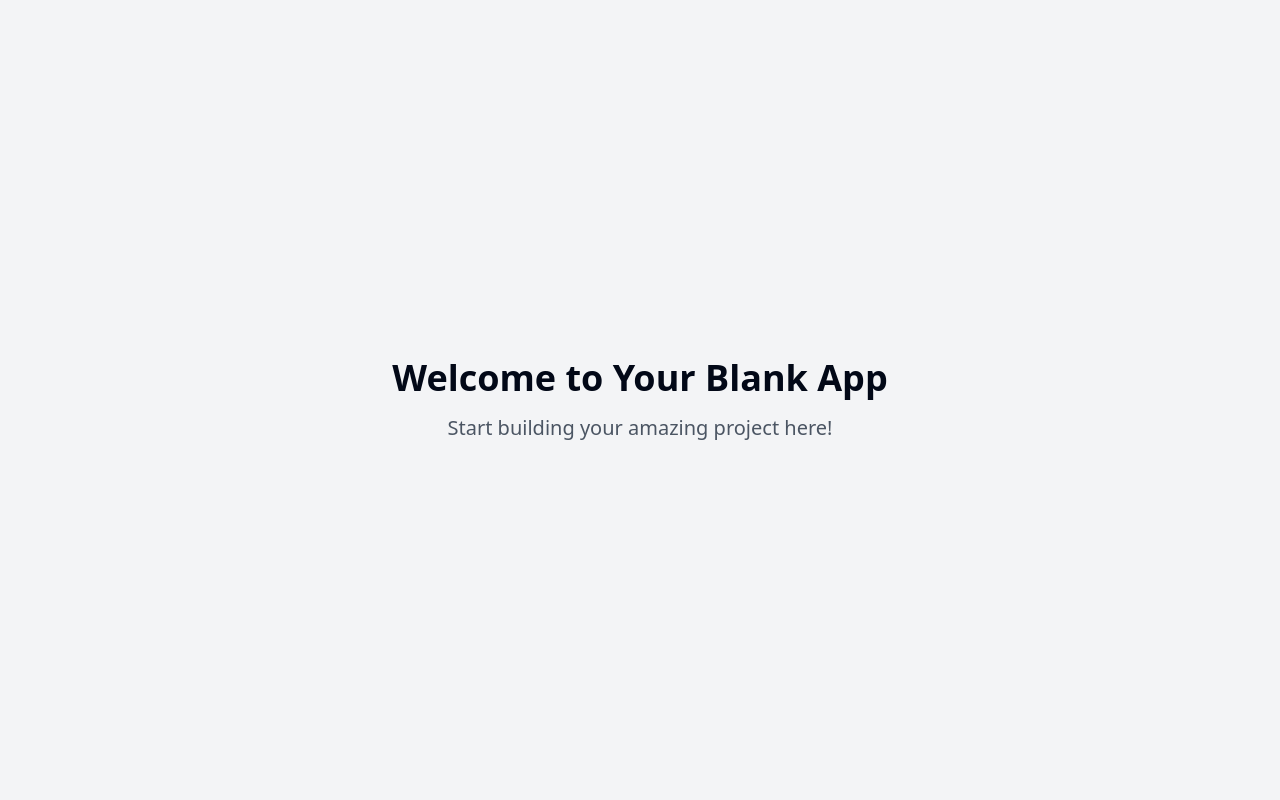
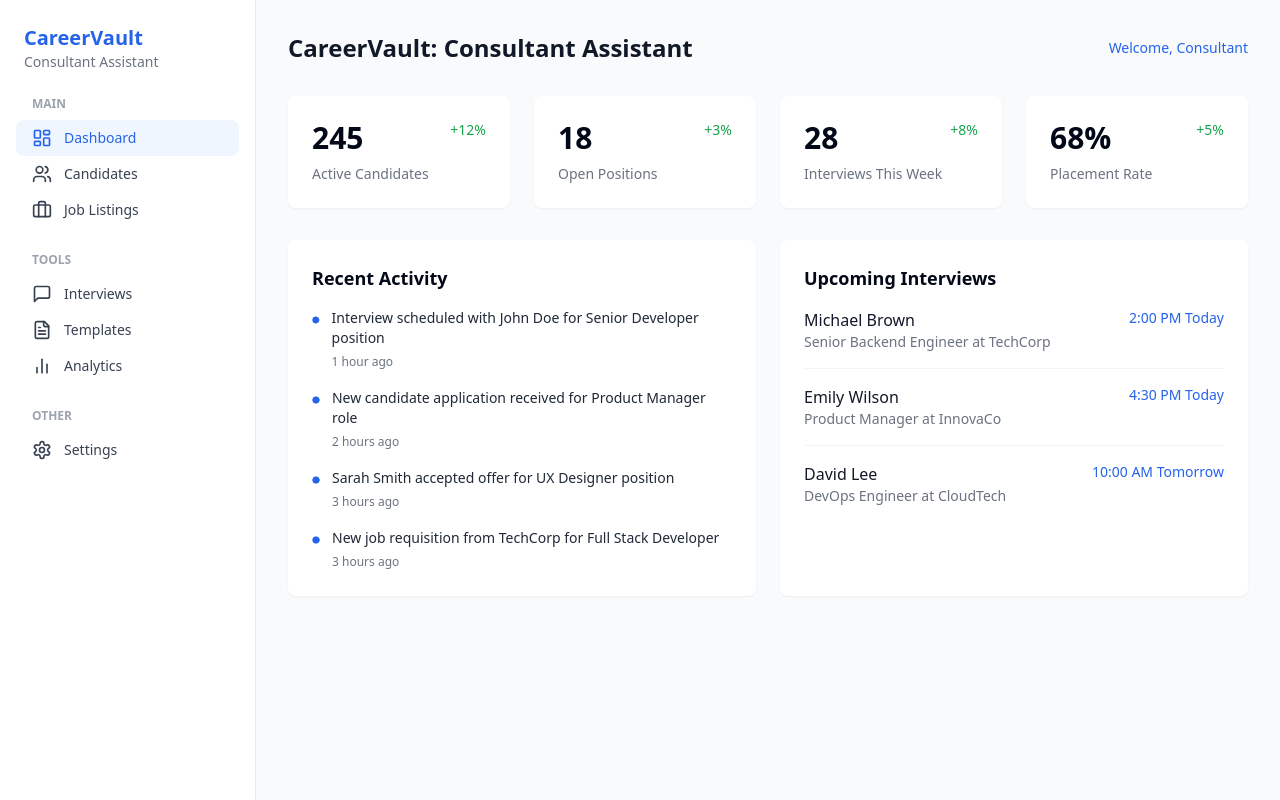
Before and after one commit to SwitchZA021/clone-master-creation, a React (Vite) app: page / in a window 1280 px wide. Built offline with nearby package versions, Linux system fonts and the light colour scheme.

Commit message:
Recreate project structure
This commit recreates the project structure and files as specified in the prompt, maintaining the existing code and configuration.
[skip gpt_engineer]

```diff
--- /dev/null
+++ b/src/components/MainSidebar.tsx
@@ -0,0 +1,53 @@
+import { LayoutDashboard, Users, Briefcase, MessageSquare, FileText, BarChart2, Settings } from "lucide-react";
+import { cn } from "@/lib/utils";
+import { Link, useLocation } from "react-router-dom";
+
+const sidebarItems = [
+  { section: "MAIN", items: [
+    { icon: LayoutDashboard, label: "Dashboard", href: "/" },
+    { icon: Users, label: "Candidates", href: "/candidates" },
+    { icon: Briefcase, label: "Job Listings", href: "/jobs" },
+  ]},
+  { section: "TOOLS", items: [
+    { icon: MessageSquare, label: "Interviews", href: "/interviews" },
+    { icon: FileText, label: "Templates", href: "/templates" },
+    { icon: BarChart2, label: "Analytics", href: "/analytics" },
+  ]},
+  { section: "OTHER", items: [
+    { icon: Settings, label: "Settings", href: "/settings" },
+  ]},
+];
+
+export function MainSidebar() {
+  const location = useLocation();
+
+  return (
+    <div className="min-h-screen w-64 bg-white border-r border-gray-200 flex flex-col">
+      <div className="p-6">
+        <h1 className="text-xl font-semibold text-blue-600">CareerVault</h1>
+        <p className="text-sm text-gray-500">Consultant Assistant</p>
+      </div>
+
+      <nav className="flex-1 px-4">
+        {sidebarItems.map((section, idx) => (
+          <div key={idx} className="mb-6">
+            <h2 className="text-xs font-semibold text-gray-400 mb-2 px-4">{section.section}</h2>
+            {section.items.map((item, itemIdx) => (
+              <Link
+                key={itemIdx}
+                to={item.href}
+                className={cn(
+                  "flex items-center gap-3 px-4 py-2 rounded-lg text-gray-700 hover:bg-gray-50 transition-colors",
+                  location.pathname === item.href && "bg-blue-50 text-blue-600"
+                )}
+              >
+                <item.icon className="w-5 h-5" />
+                <span className="text-sm font-medium">{item.label}</span>
+              </Link>
+            ))}
+          </div>
+        ))}
+      </nav>
+    </div>
+  );
+}
--- /dev/null
+++ b/src/components/dashboard/ActivityFeed.tsx
@@ -0,0 +1,39 @@
+import { Circle } from "lucide-react";
+
+const activities = [
+  {
+    title: "Interview scheduled with John Doe for Senior Developer position",
+    time: "1 hour ago",
+  },
+  {
+    title: "New candidate application received for Product Manager role",
+    time: "2 hours ago",
+  },
+  {
+    title: "Sarah Smith accepted offer for UX Designer position",
+    time: "3 hours ago",
+  },
+  {
+    title: "New job requisition from TechCorp for Full Stack Developer",
+    time: "3 hours ago",
+  },
+];
+
+export function ActivityFeed() {
+  return (
+    <div className="bg-white rounded-lg p-6 shadow-sm">
+      <h2 className="text-lg font-semibold mb-4">Recent Activity</h2>
+      <div className="space-y-4">
+        {activities.map((activity, idx) => (
+          <div key={idx} className="flex gap-3">
+            <Circle className="w-2 h-2 mt-2 text-blue-600 fill-current" />
+            <div>
+              <p className="text-sm text-gray-800">{activity.title}</p>
+              <span className="text-xs text-gray-500">{activity.time}</span>
+            </div>
+          </div>
+        ))}
+      </div>
+    </div>
+  );
+}
--- /dev/null
+++ b/src/components/dashboard/StatCard.tsx
@@ -0,0 +1,30 @@
+import { cn } from "@/lib/utils";
+
+interface StatCardProps {
+  title: string;
+  value: string | number;
+  subtitle: string;
+  change?: {
+    value: number;
+    positive?: boolean;
+  };
+}
+
+export function StatCard({ title, value, subtitle, change }: StatCardProps) {
+  return (
+    <div className="bg-white rounded-lg p-6 shadow-sm">
+      <div className="flex justify-between items-start mb-2">
+        <h3 className="text-3xl font-semibold">{value}</h3>
+        {change && (
+          <span className={cn(
+            "text-sm font-medium",
+            change.positive ? "text-green-600" : "text-red-600"
+          )}>
+            {change.positive ? "+" : ""}{change.value}%
+          </span>
+        )}
+      </div>
+      <p className="text-sm text-gray-500">{subtitle}</p>
+    </div>
+  );
+}
--- /dev/null
+++ b/src/components/dashboard/UpcomingInterviews.tsx
@@ -0,0 +1,38 @@
+const interviews = [
+  {
+    name: "Michael Brown",
+    position: "Senior Backend Engineer at TechCorp",
+    time: "2:00 PM Today",
+  },
+  {
+    name: "Emily Wilson",
+    position: "Product Manager at InnovaCo",
+    time: "4:30 PM Today",
+  },
+  {
+    name: "David Lee",
+    position: "DevOps Engineer at CloudTech",
+    time: "10:00 AM Tomorrow",
+  },
+];
+
+export function UpcomingInterviews() {
+  return (
+    <div className="bg-white rounded-lg p-6 shadow-sm">
+      <h2 className="text-lg font-semibold mb-4">Upcoming Interviews</h2>
+      <div className="space-y-4">
+        {interviews.map((interview, idx) => (
+          <div key={idx} className="border-b border-gray-100 last:border-0 pb-4 last:pb-0">
+            <div className="flex justify-between items-start">
+              <div>
+                <h3 className="font-medium text-gray-900">{interview.name}</h3>
+                <p className="text-sm text-gray-500">{interview.position}</p>
+              </div>
+              <span className="text-sm text-blue-600">{interview.time}</span>
+            </div>
+          </div>
+        ))}
+      </div>
+    </div>
+  );
+}
--- a/src/index.css
+++ b/src/index.css
@@ -4,93 +4,28 @@
 
 @layer base {
   :root {
-    --background: 0 0% 100%;
+    --background: 0 0% 98%;
     --foreground: 222.2 84% 4.9%;
-
     --card: 0 0% 100%;
     --card-foreground: 222.2 84% 4.9%;
-
     --popover: 0 0% 100%;
     --popover-foreground: 222.2 84% 4.9%;
-
-    --primary: 222.2 47.4% 11.2%;
+    --primary: 221.2 83.2% 53.3%;
     --primary-foreground: 210 40% 98%;
-
     --secondary: 210 40% 96.1%;
     --secondary-foreground: 222.2 47.4% 11.2%;
-
     --muted: 210 40% 96.1%;
     --muted-foreground: 215.4 16.3% 46.9%;
-
     --accent: 210 40% 96.1%;
     --accent-foreground: 222.2 47.4% 11.2%;
-
     --destructive: 0 84.2% 60.2%;
     --destructive-foreground: 210 40% 98%;
-
     --border: 214.3 31.8% 91.4%;
     --input: 214.3 31.8% 91.4%;
-    --ring: 222.2 84% 4.9%;
-
+    --ring: 221.2 83.2% 53.3%;
     --radius: 0.5rem;
-
-    --sidebar-background: 0 0% 98%;
-
-    --sidebar-foreground: 240 5.3% 26.1%;
-
-    --sidebar-primary: 240 5.9% 10%;
-
-    --sidebar-primary-foreground: 0 0% 98%;
-
-    --sidebar-accent: 240 4.8% 95.9%;
-
-    --sidebar-accent-foreground: 240 5.9% 10%;
-
-    --sidebar-border: 220 13% 91%;
-
-    --sidebar-ring: 217.2 91.2% 59.8%;
   }
 
-  .dark {
-    --background: 222.2 84% 4.9%;
-    --foreground: 210 40% 98%;
-
-    --card: 222.2 84% 4.9%;
-    --card-foreground: 210 40% 98%;
-
-    --popover: 222.2 84% 4.9%;
-    --popover-foreground: 210 40% 98%;
-
-    --primary: 210 40% 98%;
-    --primary-foreground: 222.2 47.4% 11.2%;
-
-    --secondary: 217.2 32.6% 17.5%;
-    --secondary-foreground: 210 40% 98%;
-
-    --muted: 217.2 32.6% 17.5%;
-    --muted-foreground: 215 20.2% 65.1%;
-
-    --accent: 217.2 32.6% 17.5%;
-    --accent-foreground: 210 40% 98%;
-
-    --destructive: 0 62.8% 30.6%;
-    --destructive-foreground: 210 40% 98%;
-
-    --border: 217.2 32.6% 17.5%;
-    --input: 217.2 32.6% 17.5%;
-    --ring: 212.7 26.8% 83.9%;
-    --sidebar-background: 240 5.9% 10%;
-    --sidebar-foreground: 240 4.8% 95.9%;
-    --sidebar-primary: 224.3 76.3% 48%;
-    --sidebar-primary-foreground: 0 0% 100%;
-    --sidebar-accent: 240 3.7% 15.9%;
-    --sidebar-accent-foreground: 240 4.8% 95.9%;
-    --sidebar-border: 240 3.7% 15.9%;
-    --sidebar-ring: 217.2 91.2% 59.8%;
-  }
-}
-
-@layer base {
   * {
     @apply border-border;
   }
--- a/src/pages/Index.tsx
+++ b/src/pages/Index.tsx
@@ -1,14 +1,55 @@
-// Update this page (the content is just a fallback if you fail to update the page)
+import { MainSidebar } from "@/components/MainSidebar";
+import { StatCard } from "@/components/dashboard/StatCard";
+import { ActivityFeed } from "@/components/dashboard/ActivityFeed";
+import { UpcomingInterviews } from "@/components/dashboard/UpcomingInterviews";
 
 const Index = () => {
   return (
-    <div className="min-h-screen flex items-center justify-center bg-gray-100">
-      <div className="text-center">
-        <h1 className="text-4xl font-bold mb-4">Welcome to Your Blank App</h1>
-        <p className="text-xl text-gray-600">Start building your amazing project here!</p>
-      </div>
+    <div className="flex min-h-screen bg-gray-50">
+      <MainSidebar />
+
+      <main className="flex-1 p-8">
+        <div className="mb-8">
+          <div className="flex justify-between items-center">
+            <h1 className="text-2xl font-semibold text-gray-900">CareerVault: Consultant Assistant</h1>
+            <button className="text-sm text-blue-600">Welcome, Consultant</button>
+          </div>
+        </div>
+
+        <div className="grid grid-cols-1 md:grid-cols-2 lg:grid-cols-4 gap-6 mb-8">
+          <StatCard
+            title="Active Candidates"
+            value="245"
+            subtitle="Active Candidates"
+            change={{ value: 12, positive: true }}
+          />
+          <StatCard
+            title="Open Positions"
+            value="18"
+            subtitle="Open Positions"
+            change={{ value: 3, positive: true }}
+          />
+          <StatCard
+            title="Interviews"
+            value="28"
+            subtitle="Interviews This Week"
+            change={{ value: 8, positive: true }}
+          />
+          <StatCard
+            title="Placement Rate"
+            value="68%"
+            subtitle="Placement Rate"
+            change={{ value: 5, positive: true }}
+          />
+        </div>
+
+        <div className="grid grid-cols-1 lg:grid-cols-2 gap-6">
+          <ActivityFeed />
+          <UpcomingInterviews />
+        </div>
+      </main>
     </div>
   );
-};
+}
 
 export default Index;
```
